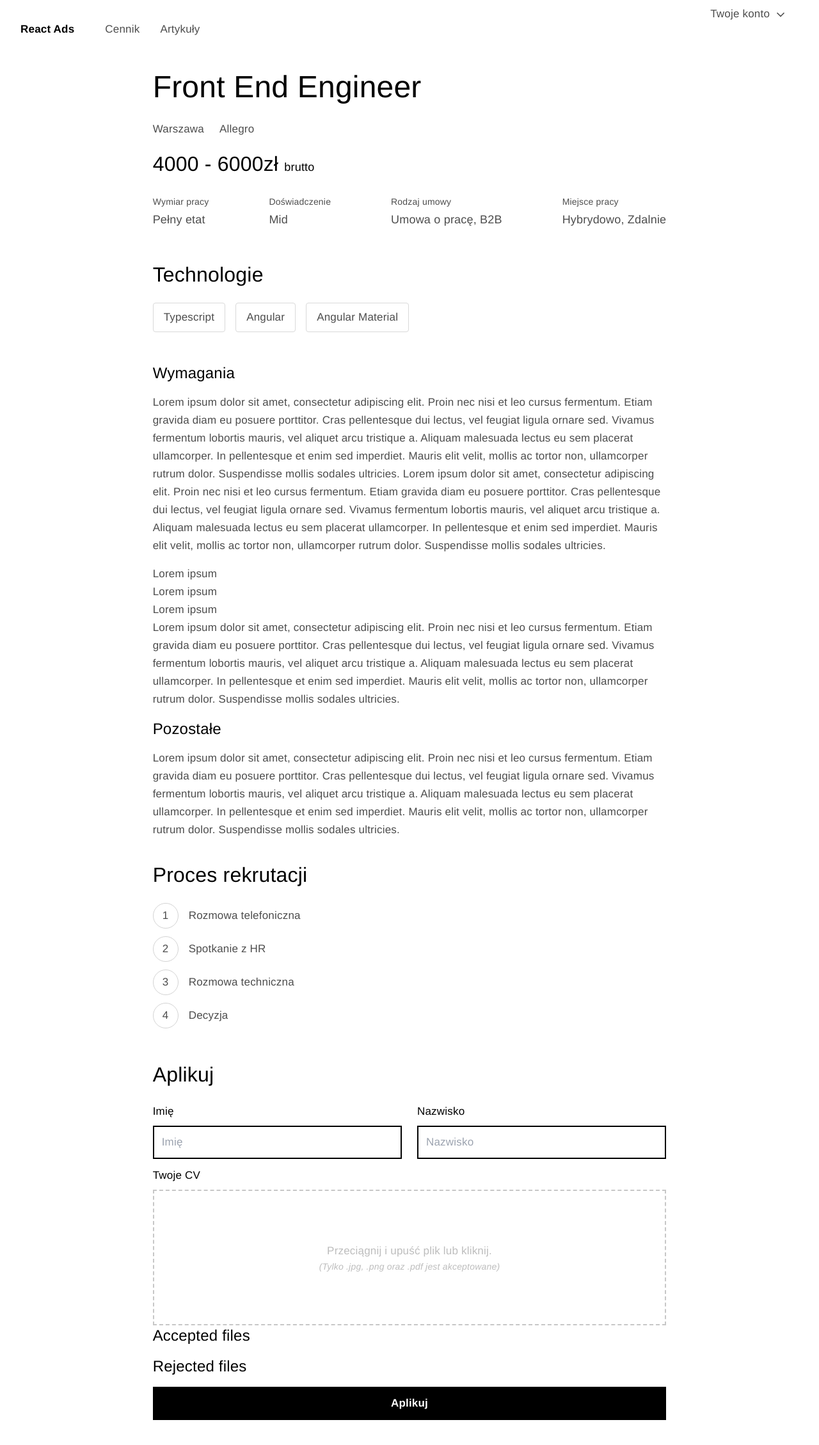
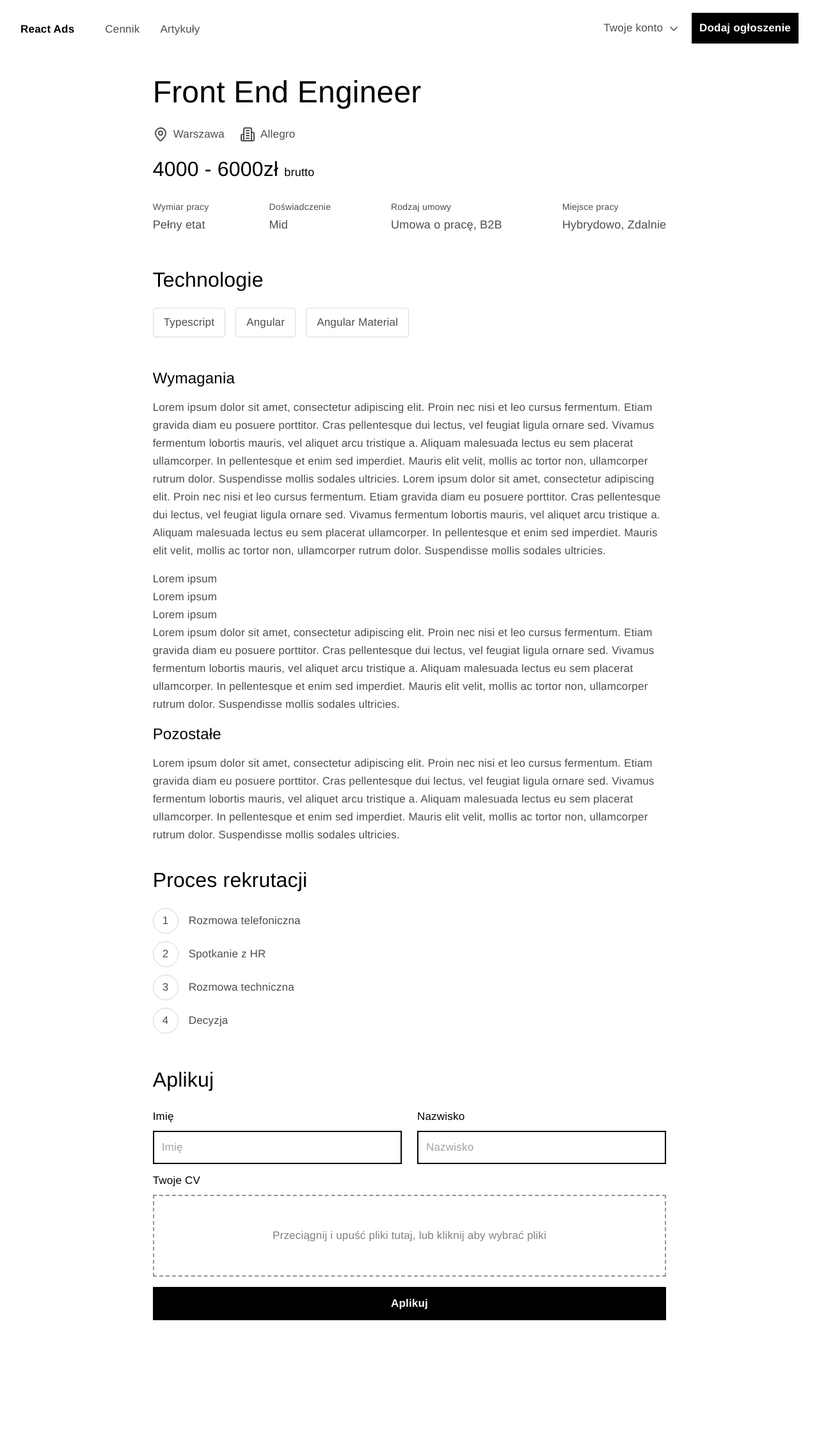
Before and after one commit to damiankomonski/nextjs-itjobs, a Next.js app: page /ad/65413kajsh-124124asfas in a window 1280 px wide. Shown: the top 2258 px of the page at 64% size. After the commit the page ends 2111 px from the top, so only its background shows below. Built offline with nearby package versions, Linux system fonts and the light colour scheme.

Commit message:
coding add ad

```diff
--- a/src/app/ad/[adId]/page.tsx
+++ b/src/app/ad/[adId]/page.tsx
@@ -1,10 +1,9 @@
 "use client"
 
-import React, {useCallback} from "react";
-import Link from "next/link";
-import {useDropzone} from 'react-dropzone'
+import React from "react";
 import Header from "@/components/Header";
 import Dropzone from "@/components/Dropzone";
+import {Building2, MapPin} from "lucide-react";
 
 type ParamsType = {
     adId: string
@@ -28,12 +27,12 @@ export default function Page({params}: {params: Promise<ParamsType>}){
                         <div className="col-span-full md:col-span-8 md:col-start-3 mt-6">
                             <h1 className="h3">Front End Engineer</h1>
                             <div className="flex">
-                                <div className="me-6">
-                                    <img src={undefined} alt="" />
+                                <div className="me-6 flex items-center gap-2">
+                                    <MapPin className="w-6 h-6 -mt-4" />
                                     <p>Warszawa</p>
                                 </div>
-                                <div className="me-6">
-                                    <img src={undefined} alt="" />
+                                <div className="me-6 flex items-center gap-2">
+                                    <Building2 className="w-6 h-6 -mt-4" />
                                     <p>Allegro</p>
                                 </div>
                             </div>
--- a/src/app/add-ad/2/page.tsx
+++ b/src/app/add-ad/2/page.tsx
@@ -1,29 +1,9 @@
 "use client"
 
-import { useEffect, useState } from "react";
+import { useState } from "react";
 import Header from "@/components/Header";
-import Link from "next/link";
-import { Input } from "@/components/ui/input";
-import { Label } from "@/components/ui/label";
-import { RadioGroup, RadioGroupItem } from "@/components/ui/radio-group";
-import { Checkbox } from "@/components/ui/checkbox"
-import {
-  Field,
-  FieldDescription,
-  FieldGroup,
-  FieldLabel,
-  FieldLegend,
-  FieldSet,
-} from "@/components/ui/field"
-import Select from "react-select";
-  import {
-    Tabs,
-    TabsContent,
-    TabsList,
-    TabsTrigger,
-  } from "@/components/ui/tabs";
-import ReactPaginate from 'react-paginate';
-import {MapPin, CalendarDays, ChartBarStacked} from "lucide-react";
+import { cn } from "@/lib/utils";
+import { Database, CircleCheck } from "lucide-react";
 
 type select_option = {
     value: string,
@@ -41,17 +21,73 @@ export default function AddAd2(){
                 <section>
                     <div className="container">
                         <div className="grid grid-cols-12 gap-x-6">
-                            <div className="col-span-full md:col-span-9 mb-4">
+                            <div className="col-span-full lg:col-span-8 lg:col-start-3 mb-4">
                                 <h1 className="h2 mt-4">Dodaj ogłoszenie</h1>
                             </div>
 
-                            <div className="col-span-full md:col-span-8">
+                            <div className="col-span-full lg:col-span-8 lg:col-start-3 mb-4">
                                 <form action="">
-                                    <div className="mb-4">
-                                        {/* <h2 className="h5">Kategoria</h2> */}
+                                    <div className="flex gap-x-6">
+                                        <div className="flex-1">
+                                            <div className={cn("flex relative w-full items-center gap-3 border-2 border-grey-500 transition-colors")}>
+                                                <label htmlFor={`category-1`} className="block w-full hover:cursor-pointer">
 
-                                        <div className="">
-                                            Wybór pakietu
+                                                    <input
+                                                        type="radio"
+                                                        name="category"
+                                                        value={"1"}
+                                                        id={`category-1`}
+                                                        onChange={() => {}}
+                                                        className={cn(
+                                                            "h-4 w-4 shrink-0 cursor-pointer absolute top-2 right-2"
+                                                        )}
+                                                    />
+                                                    <div className="p-4">
+                                                        <h3 className="text-2xl text-black mb-2">Pakiet Start</h3>
+                                                        <p>Czas trwania 30 dni</p>
+
+                                                        <ul>
+                                                            <li className="flex mb-2"><CircleCheck className="me-2 mt-0.5" /> Ogłoszenie wazne 30 dni</li>
+                                                            <li className="flex mb-2"><CircleCheck className="me-2 mt-0.5" /> Ogłoszenie wazne 30 dni</li>
+                                                            <li className="flex mb-2"><CircleCheck className="me-2 mt-0.5" /> Ogłoszenie wazne 30 dni</li>
+                                                            <li className="flex mb-2"><CircleCheck className="me-2 mt-0.5" /> Ogłoszenie wazne 30 dni</li>
+                                                        </ul>
+
+                                                        <p className="text-3xl mt-6 mb-0 text-black">79<span className="text-[18px]">99</span> <span className="text-[24px]">zł</span> <span className="!text-[16px] !text-gray-500">brutto</span></p>
+                                                    </div>
+                                                </label>
+                                            </div>
+                                        </div>
+
+                                        <div className="flex-1">
+                                            <div className={cn("flex relative w-full items-center gap-3 border-2 border-grey-500 transition-colors")}>
+                                                <label htmlFor={`category-1`} className="block w-full hover:cursor-pointer">
+
+                                                    <input
+                                                        type="radio"
+                                                        name="category"
+                                                        value={"1"}
+                                                        id={`category-1`}
+                                                        onChange={() => {}}
+                                                        className={cn(
+                                                            "h-4 w-4 shrink-0 cursor-pointer absolute top-2 right-2"
+                                                        )}
+                                                    />
+                                                    <div className="p-4">
+                                                        <h3 className="text-2xl text-black mb-2">Pakiet Premium</h3>
+                                                        <p>Czas trwania 90 dni</p>
+
+                                                        <ul>
+                                                            <li className="flex mb-2"><CircleCheck className="me-2 mt-0.5" /> Ogłoszenie wazne 30 dni</li>
+                                                            <li className="flex mb-2"><CircleCheck className="me-2 mt-0.5" /> Ogłoszenie wazne 30 dni</li>
+                                                            <li className="flex mb-2"><CircleCheck className="me-2 mt-0.5" /> Ogłoszenie wazne 30 dni</li>
+                                                            <li className="flex mb-2"><CircleCheck className="me-2 mt-0.5" /> Ogłoszenie wazne 30 dni</li>
+                                                        </ul>
+
+                                                        <p className="text-3xl mt-6 mb-0 text-black">99<span className="text-[18px]">99</span> <span className="text-[24px]">zł</span> <span className="!text-[16px] !text-gray-500">brutto</span></p>
+                                                    </div>
+                                                </label>
+                                            </div>
                                         </div>
                                     </div>
 
--- a/src/app/globals.scss
+++ b/src/app/globals.scss
@@ -332,6 +332,19 @@ input[type="radio"]:checked:before {
   transform: scale(1);
 }
 
+// react-dropzone
+.dropzone{
+  border: 2px dashed #949494;
+  border-radius: 0;
+  padding: 48px;
+  text-align: center;
+  cursor: pointer;
+}
+
+.dropzone p {
+  margin-bottom: 0;
+  color: gray;
+}
 
 // Tiptap
 /* Basic editor styles */
--- a/src/components/Dropzone.tsx
+++ b/src/components/Dropzone.tsx
@@ -1,79 +1,21 @@
 import React from 'react';
 import {useDropzone} from 'react-dropzone';
-import styled from 'styled-components';
-
-const getColor = (props: any) => {
-  if (props.isDragAccept) {
-      return '#00e676';
-  }
-  if (props.isDragReject) {
-      return '#ff1744';
-  }
-  if (props.isFocused) {
-      return '#2196f3';
-  }
-  return '#c7c7c7';
-}
-
-const Container = styled.div`
-  flex: 1;
-  display: flex;
-  flex-direction: column;
-  align-items: center;
-  padding: 80px 20px;
-  border-width: 2px;
-  border-color: ${props => getColor(props)};
-  border-style: dashed;
-  color: #bdbdbd;
-  outline: none;
-  transition: border .24s ease-in-out;
-`;
 
 export default function Dropzone() {
-  const {
-    acceptedFiles,
-    fileRejections,
-    getRootProps,
-    getInputProps,
-    isFocused,
-    isDragAccept,
-    isDragReject
-  } = useDropzone({
-    accept: {
-      'image/jpeg': [],
-      'image/png': []
-    }
-  });
+  const {acceptedFiles, getRootProps, getInputProps} = useDropzone();
 
-  const acceptedFileItems = acceptedFiles.map(file => (
-    <li key={file.path}>
-      {file.path} - {file.size} bajtów
-    </li>
-  ));
-
-  const fileRejectionItems = fileRejections.map(({ file, errors }) => (
-    <li key={file.path}>
-      {file.path} - {file.size} bajtów
-      <ul>
-        {errors.map(e => (
-          <li key={e.code}>{e.message}</li>
-        ))}
-      </ul>
-    </li>
+  const files = acceptedFiles.map(file => (
+    <li key={file.path} className="">Dodano plik: {file.path}</li>
   ));
 
   return (
     <section>
-      <Container {...getRootProps({isFocused, isDragAccept, isDragReject})}>
+      <div {...getRootProps({className: 'dropzone'})}>
         <input {...getInputProps()} />
-          <p className="mb-0">Przeciągnij i upuść plik lub kliknij.</p>
-          <em className="text-sm">(Tylko .jpg, .png oraz .pdf jest akceptowane)</em>
-      </Container>
-      <aside>
-        <h5>Accepted files</h5>
-        <ul>{acceptedFileItems}</ul>
-        <h5>Rejected files</h5>
-        <ul>{fileRejectionItems}</ul>
+        <p>Przeciągnij i upuść pliki tutaj, lub kliknij aby wybrać pliki</p>
+      </div>
+      <aside className="mt-2">
+        <ul>{files}</ul>
       </aside>
     </section>
   );
--- a/src/components/Header.tsx
+++ b/src/components/Header.tsx
@@ -27,7 +27,7 @@ export default function Header() {
             <div className="col-span-6 lg:col-span-4">
               <div className="flex justify-end w-full">
                 <DropdownMenu>
-                  <DropdownMenuTrigger className="hidden md:inline-block me-4">Twoje konto <ChevronDown className="inline-block h-[20px]" /></DropdownMenuTrigger>
+                  <DropdownMenuTrigger className="hidden md:inline-block me-4 mt-3">Twoje konto <ChevronDown className="inline-block h-[20px]" /></DropdownMenuTrigger>
                   <DropdownMenuContent>
                     <DropdownMenuItem className="!text-base"><Link href="/my-ads" className="w-full">Moje ogłoszenia</Link></DropdownMenuItem>
                     <DropdownMenuItem className="!text-base"><Link href="/my-profile" className="w-full">Profil</Link></DropdownMenuItem>
@@ -38,7 +38,7 @@ export default function Header() {
 
                 <HeaderMobileNav />
                 {/* <Link href="/login" className="me-4 mt-3">Zaloguj się</Link> */}
-                <Link href="/add-ad/1" className="!hidden md:inline-block btn btn-primary ">Dodaj ogłoszenie</Link>
+                <Link href="/add-ad/1" className="hidden md:inline-block btn btn-primary mt-3">Dodaj ogłoszenie</Link>
               </div>
             </div>
         </div>
```
Also changed, not shown: 1 other file (tests, documents, lock files or other folders).
